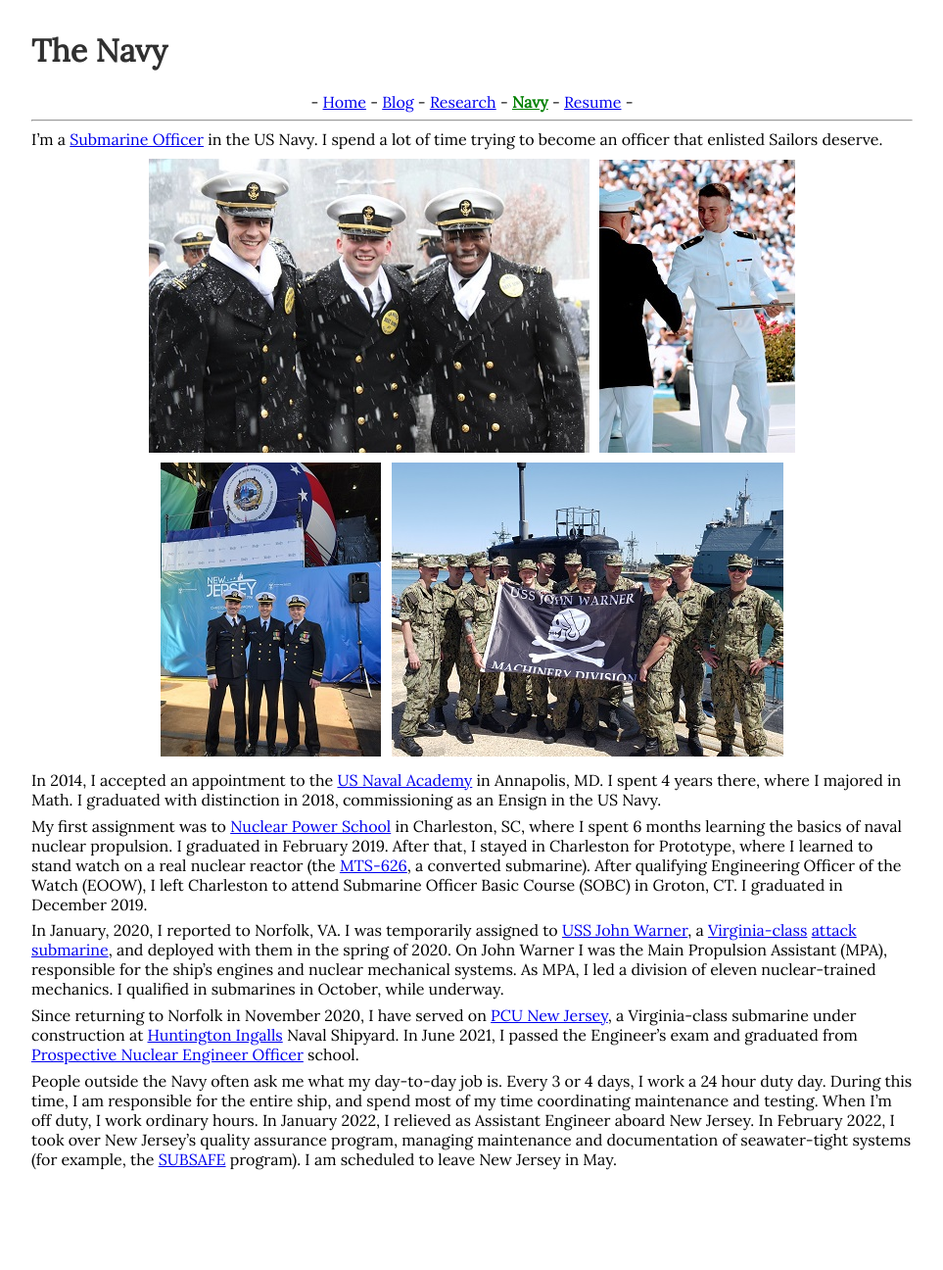
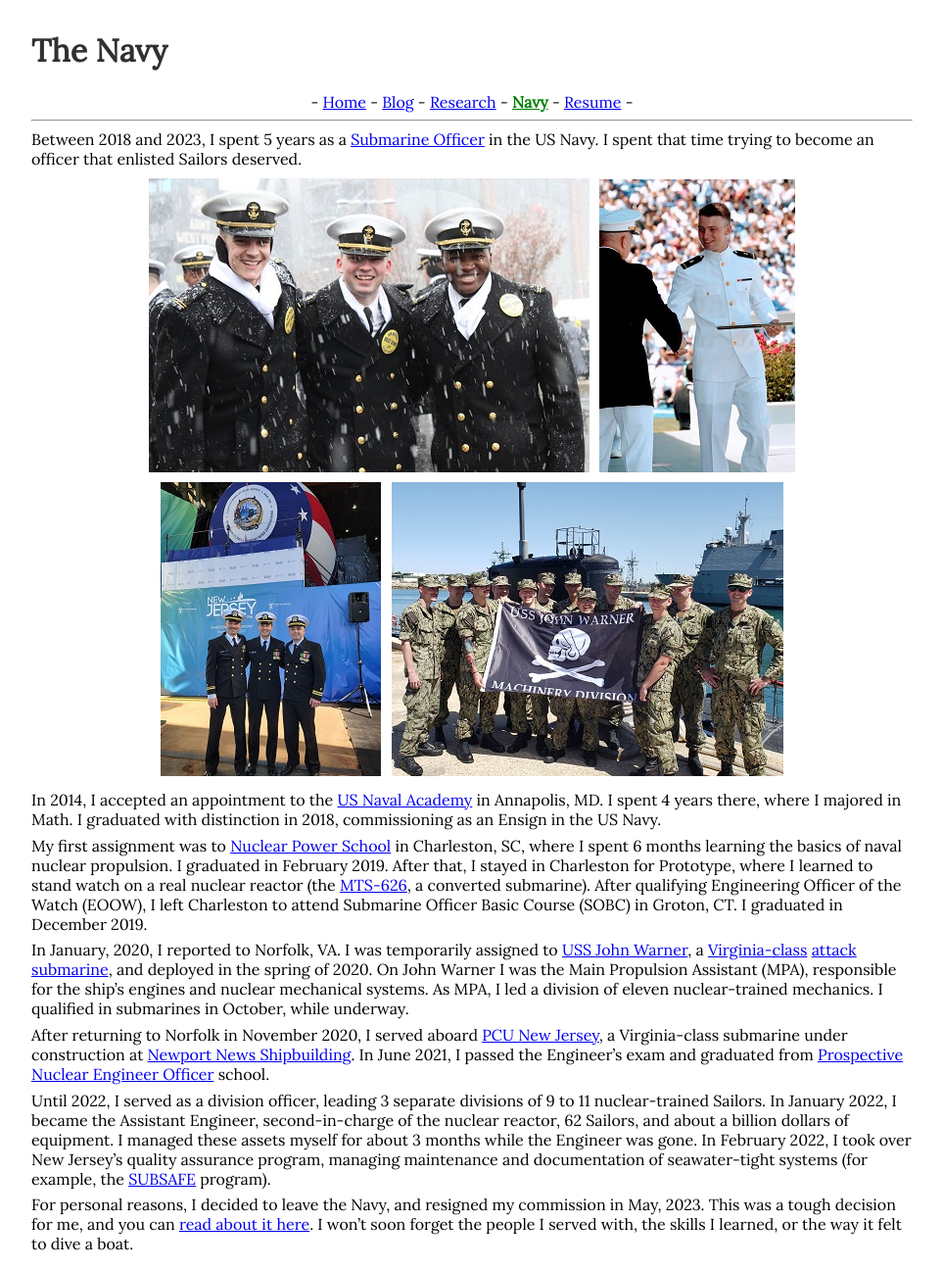
Before and after one commit to cckolon/cckolon.github.io, a Jekyll site: the page built from navy.md, in a window 1280 px wide. Shown: the whole page at 98% size, without its empty margins (158-1121 px from the left). Built offline with Jekyll 4.4.1, drawn with Linux system fonts in a browser that asks for light colours; before the commit the page ends 1209 px from its top, so only the background shows below that.

Commit message:
Update navy

```diff
--- a/navy.md
+++ b/navy.md
@@ -5,7 +5,7 @@ image: /assets/media/grad.jpg
 description: A summary of my time as a Submarine Officer in the US Navy.
 ---
 
-I'm a [Submarine Officer](https://www.navy.com/careers/nupoc-submarine-officer) in the US Navy. I spend a lot of time trying to become an officer that enlisted Sailors deserve.
+Between 2018 and 2023, I spent 5 years as a [Submarine Officer](https://www.navy.com/careers/nupoc-submarine-officer) in the US Navy. I spent that time trying to become an officer that enlisted Sailors deserved.
 
 <div class="outer"><div class="block"><img width="450" height="300" src="assets/media/lastonefastone.jpg" alt="The 2017 Army-Navy Game, with my roommates."></div>
 
@@ -19,8 +19,10 @@ In 2014, I accepted an appointment to the [US Naval Academy](https://www.usna.ed
 
 My first assignment was to [Nuclear Power School](https://www.navsea.navy.mil/Home/NNPTC/) in Charleston, SC, where I spent 6 months learning the basics of naval nuclear propulsion. I graduated in February 2019. After that, I stayed in Charleston for Prototype, where I learned to stand watch on a real nuclear reactor (the [MTS-626](https://en.wikipedia.org/wiki/USS_Daniel_Webster_(SSBN-626)), a converted submarine). After qualifying Engineering Officer of the Watch (EOOW), I left Charleston to attend Submarine Officer Basic Course (SOBC) in Groton, CT. I graduated in December 2019.
 
-In January, 2020, I reported to Norfolk, VA. I was temporarily assigned to [USS John Warner](https://en.wikipedia.org/wiki/USS_John_Warner_(SSN-785)), a [Virginia-class](https://en.wikipedia.org/wiki/Virginia-class_submarine) [attack submarine](https://en.wikipedia.org/wiki/Attack_submarine), and deployed with them in the spring of 2020. On John Warner I was the Main Propulsion Assistant (MPA), responsible for the ship's engines and nuclear mechanical systems. As MPA, I led a division of eleven nuclear-trained mechanics. I qualified in submarines in October, while underway.
+In January, 2020, I reported to Norfolk, VA. I was temporarily assigned to [USS John Warner](https://en.wikipedia.org/wiki/USS_John_Warner_(SSN-785)), a [Virginia-class](https://en.wikipedia.org/wiki/Virginia-class_submarine) [attack submarine](https://en.wikipedia.org/wiki/Attack_submarine), and deployed in the spring of 2020. On John Warner I was the Main Propulsion Assistant (MPA), responsible for the ship's engines and nuclear mechanical systems. As MPA, I led a division of eleven nuclear-trained mechanics. I qualified in submarines in October, while underway.
 
-Since returning to Norfolk in November 2020, I have served on [PCU New Jersey](https://en.wikipedia.org/wiki/USS_New_Jersey_(SSN-796)), a Virginia-class submarine under construction at [Huntington Ingalls](https://huntingtoningalls.com/) Naval Shipyard. In June 2021, I passed the Engineer's exam and graduated from [Prospective Nuclear Engineer Officer](https://allhands.navy.mil/Stories/Display-Story/Article/1839925/call-me-a-nuclear-engineer/) school.
+After returning to Norfolk in November 2020, I served aboard [PCU New Jersey](https://en.wikipedia.org/wiki/USS_New_Jersey_(SSN-796)), a Virginia-class submarine under construction at [Newport News Shipbuilding](https://huntingtoningalls.com/). In June 2021, I passed the Engineer's exam and graduated from [Prospective Nuclear Engineer Officer](https://allhands.navy.mil/Stories/Display-Story/Article/1839925/call-me-a-nuclear-engineer/) school.
 
-People outside the Navy often ask me what my day-to-day job is. Every 3 or 4 days, I work a 24 hour duty day. During this time, I am responsible for the entire ship, and spend most of my time coordinating maintenance and testing. When I'm off duty, I work ordinary hours. In January 2022, I relieved as Assistant Engineer aboard New Jersey. In February 2022, I took over New Jersey's quality assurance program, managing maintenance and documentation of seawater-tight systems (for example, the [SUBSAFE](https://en.wikipedia.org/wiki/SUBSAFE) program). I am scheduled to leave New Jersey in May.
+Until 2022, I served as a division officer, leading 3 separate divisions of 9 to 11 nuclear-trained Sailors. In January 2022, I became the Assistant Engineer, second-in-charge of the nuclear reactor, 62 Sailors, and about a billion dollars of equipment. I managed these assets myself for about 3 months while the Engineer was gone. In February 2022, I took over New Jersey's quality assurance program, managing maintenance and documentation of seawater-tight systems (for example, the [SUBSAFE](https://en.wikipedia.org/wiki/SUBSAFE) program).
+
+For personal reasons, I decided to leave the Navy, and resigned my commission in May, 2023. This was a tough decision for me, and you can [read about it here](/2023/04/16/leavingthenavy.html). I won't soon forget the people I served with, the skills I learned, or the way it felt to dive a boat.
```
